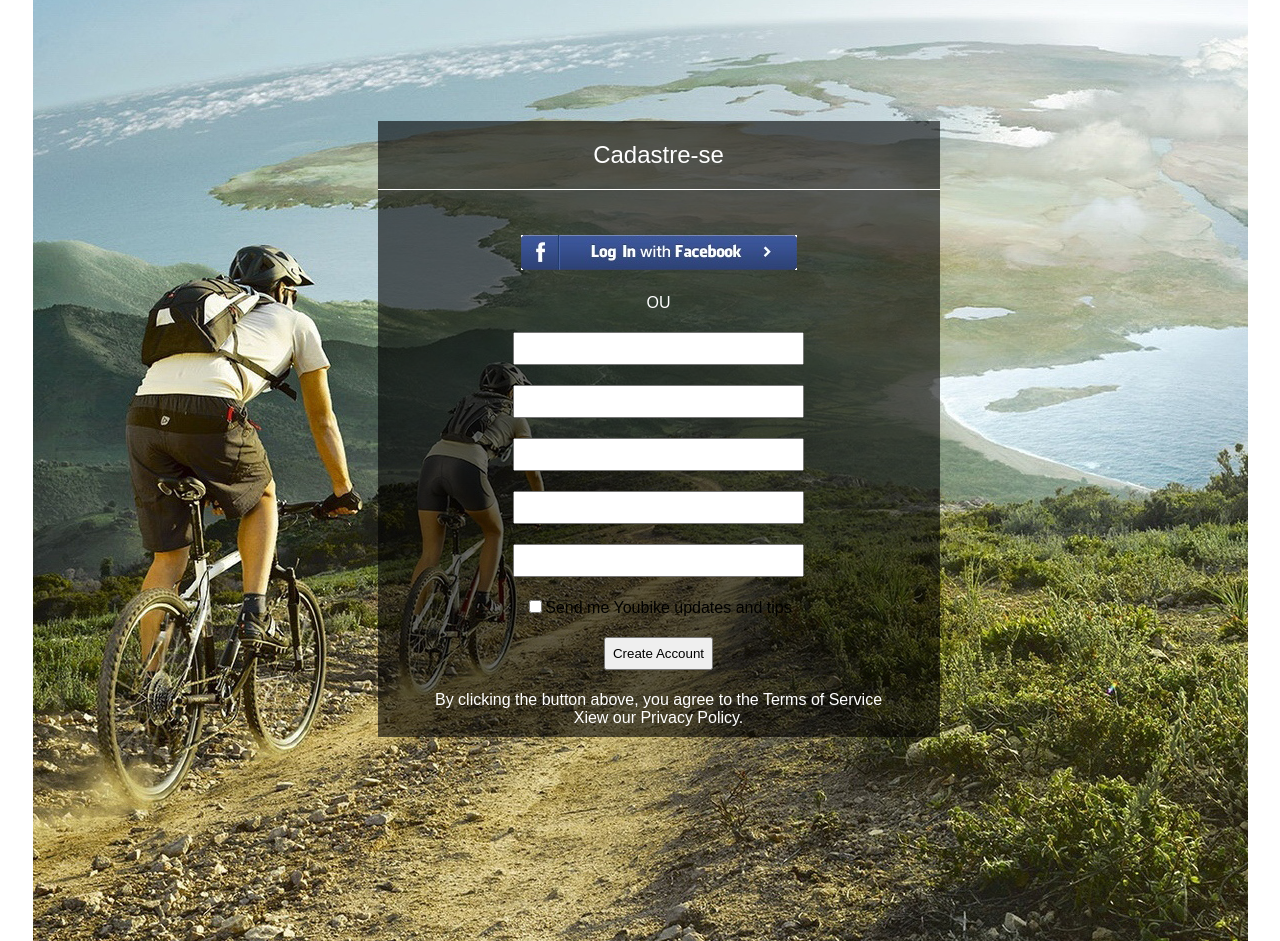
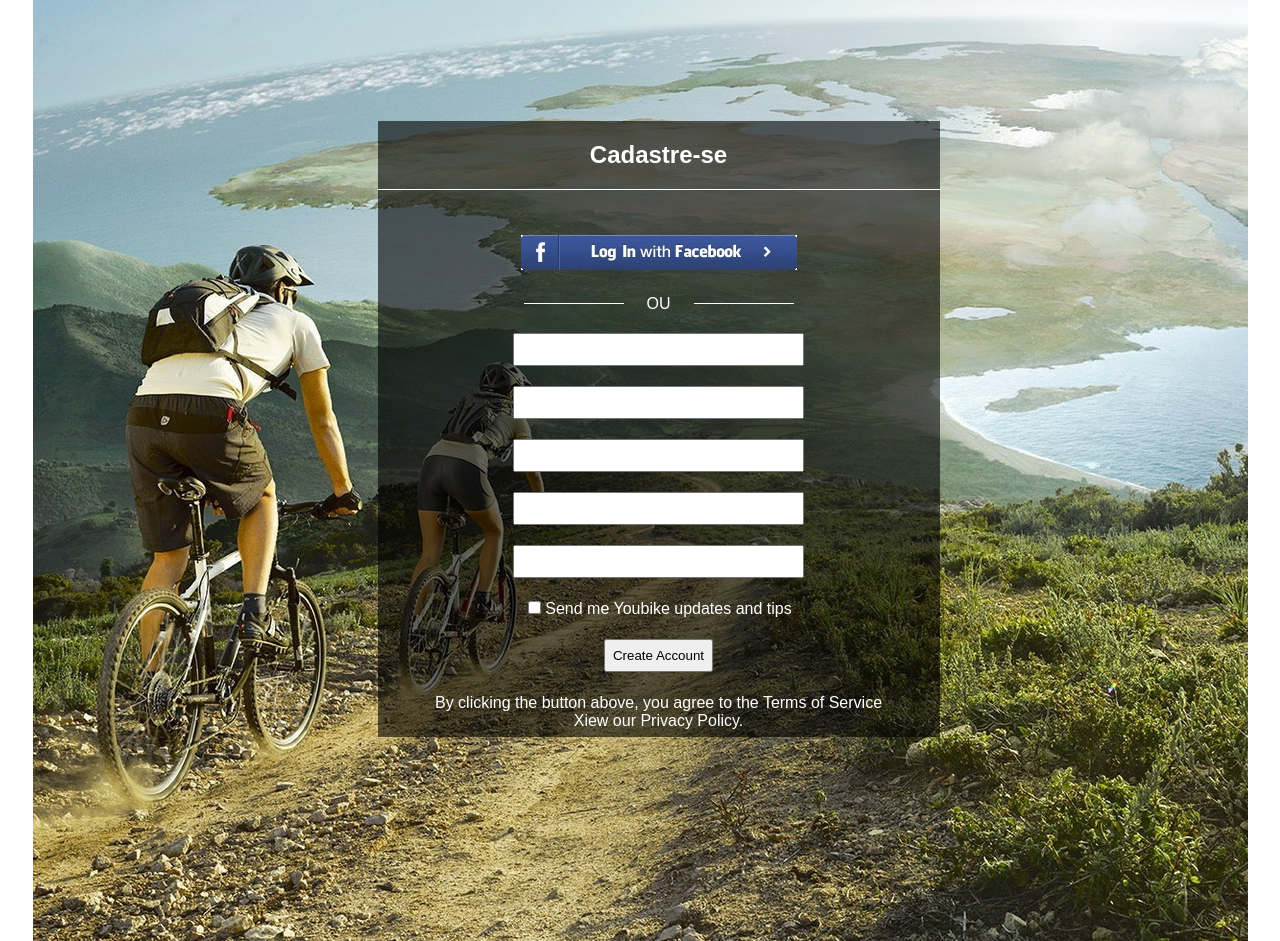
Before and after one commit to elenraendir/lessons, a plain HTML site: page lesson5/index.html in a window 1280 px wide. Drawn offline with Linux system fonts and the light colour scheme.

Commit message:
complete

```diff
--- a/lesson5/css/style.css
+++ b/lesson5/css/style.css
@@ -20,6 +20,8 @@
   position: inherit;
   z-index: -6;
 }
+
+/*Верхнее меню*/
 
 .head_menu_back {
   width: 100%;
@@ -63,6 +65,10 @@
   background-color: #449cd3;
 }
 
+/*Верхнее меню. Конец*/
+
+/*Центральная форма регистрации*/
+
 .centre_form {
   top: 448px;
   left: 653px;
@@ -88,18 +94,44 @@
   padding: 7px;
 }
 
-.centre_form li input:hover {
+.centre_form li input:hover{ /*Делаем подсветку выбранного поля*/
   color: white;
   background-color: #449cd3;
+  box-shadow:
+    0px 3px 10px 0px #689bcc,
+    0px -3px 10px 0px #689bcc,
+    3px 0px 10px 0px #689bcc,
+    -3px 0px 10px 0px #689bcc;
 }
 
 .centre_form h2 {
   padding-bottom: 20px;
   border-bottom: white 1px solid;
   color: white;
-  font-weight: 400;
 }
 
 .centre_form p {
   color: white;
+  display: inline-block;
+  margin: 0.05em;
 }
+
+/*Приделываем полоску к OU в центральной форме регистрации*/
+
+.centre_form span:before, .centre_form span:after {
+  content: '';
+  position: absolute;
+  width: 100px;
+  border-top: 1px solid white;
+  margin-top: 0.5em;
+}
+
+.centre_form span:before {
+  margin-left: 8.5%;
+}
+
+.centre_form span:after {
+  margin-left: -26%;
+}
+
+/*Приделываем полоску к OU в центральной форме регистрации. Конец.*/
--- a/lesson5/index.html
+++ b/lesson5/index.html
@@ -31,14 +31,14 @@
         </div>
         <div class= "registry_form">
           <ul>
-            <li><img src="img/facebook.png" alt="facebook"></li>
-            <li><p>OU</p></li>
+            <li><a href="https://www.facebook.com"><img src="img/facebook.png" alt="facebook"></a></li>
+            <li><p><span>OU</span></p></li>
             <li><input type="text" pattern="First Name" size="32px"></li>
             <li><input type="text" pattern="Last Name" size="32px"></li>
             <li><input type="text" pattern="Email Adress" size="32px"></li>
             <li><input type="password" pattern="Choose Password" size="32px"></li>
             <li><input type="password" pattern="Password Confirm" size="32px"></li>
-            <li><input type="checkbox" name="sender" value="">Send me Youbike updates and tips</li>
+            <li><input type="checkbox" name="sender" value=""><p>Send me Youbike updates and tips</p></li>
             <li><input type="button" name="Create Account" value="Create Account"></li>
           </ul>
           <p>By clicking the button above, you agree to the Terms of Service<br>Xiew our Privacy Policy.</p>
```
